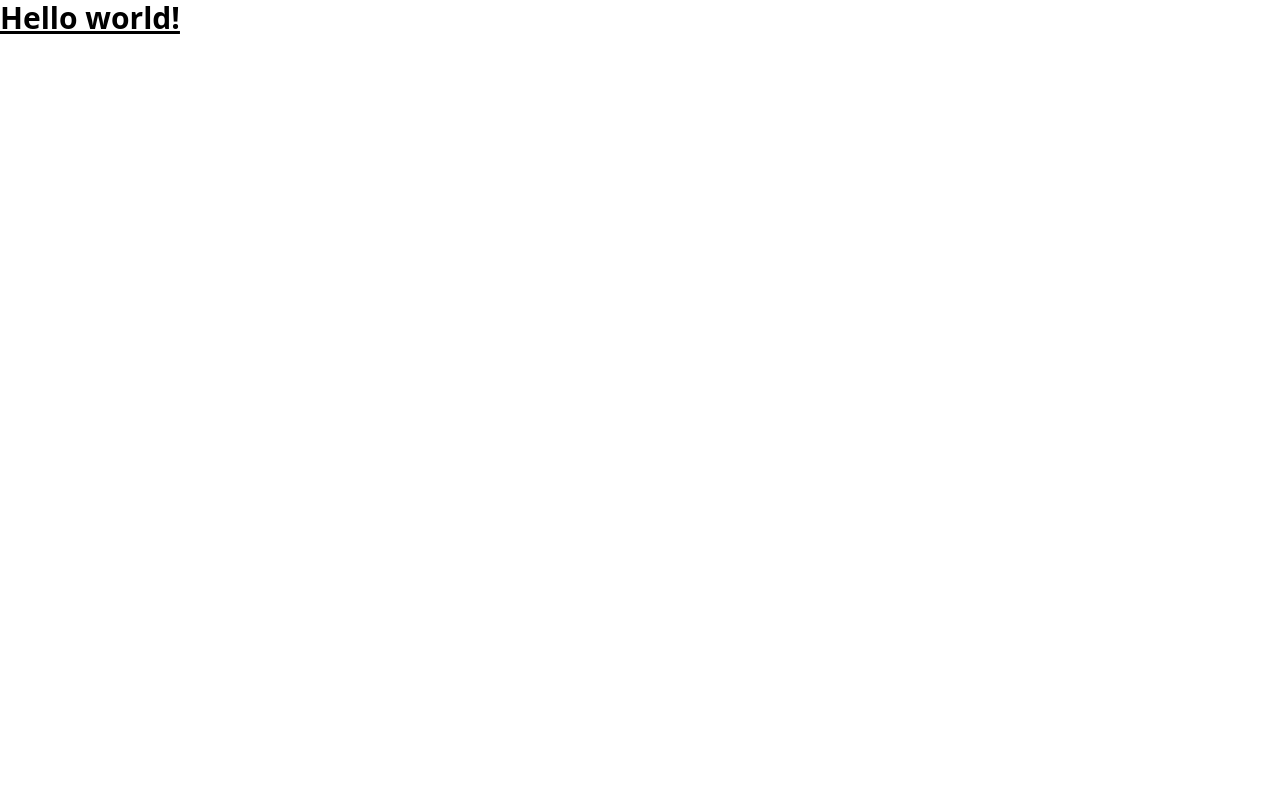
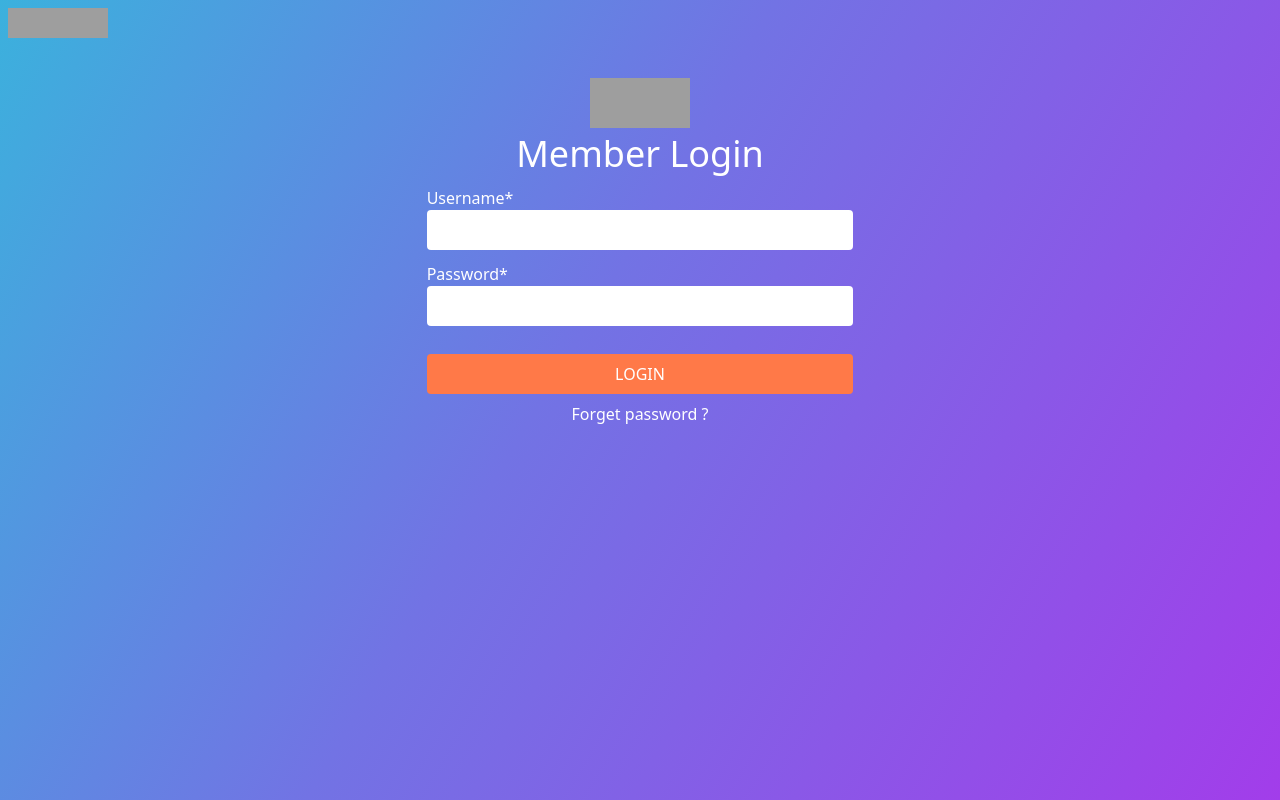
Before and after one commit to saqib19x/QA_new, a Next.js app: page / in a window 1280 px wide. Built offline with nearby package versions, Linux system fonts and the light colour scheme; grey boxes are pictures that could not be loaded.

Commit message:
ADD: login page

```diff
--- a/pages/index.js
+++ b/pages/index.js
@@ -1,7 +1,53 @@
+import Image from "next/image";
+import { useState } from "react";
+
 export default function Home() {
+
+  const [userId, setUserId] = useState()
+  const [password, setPassword] = useState()
+
   return (
-    <h1 className="text-3xl font-bold underline">
-      Hello world!
-    </h1>
-  )
+    <div className="w-full h-screen bg-first_linear bg-cover bg-center bg-no-repeat">
+      <div className="flex p-2">
+        <Image src="/images/sovi_logo.svg" width={100} height={30} alt="" />
+      </div>
+      <div className="w-4/12  mx-auto text-center mt-8">
+        <Image src="/images/user_icon.svg" width={100} height={50} alt="" />
+        <h1 className=" text-4xl text-white">Member Login</h1>
+        <form onSubmit={(e) => loginHandler(e)}>
+          <div className="w-full text-left my-3">
+            <label htmlFor="user" className=" text-white">
+              Username*
+            </label>{" "}
+            <br />
+            <input
+              type="text"
+              required
+              className="w-full p-2 rounded focus:outline-none"
+              value={userId}
+              onChange={(e) => setUserId(e.target.value)}
+            />
+          </div>
+          <div className="w-full text-left mb-3">
+            <label htmlFor="user" className=" text-white">
+              Password*
+            </label>{" "}
+            <br />
+            <input
+              type="password"
+              className="w-full p-2 rounded focus:outline-none"
+              value={password}
+              onChange={(e) => setPassword(e.target.value)}
+            />
+          </div>
+          <button className=" w-full bg-[#FF7948] rounded py-2 text-white mt-4">
+            LOGIN
+          </button>
+          <div className="text-white mt-2 cursor-pointer">
+            Forget password ?
+          </div>
+        </form>
+      </div>
+    </div>
+  );
 }
--- a/tailwind.config.js
+++ b/tailwind.config.js
@@ -4,7 +4,19 @@ module.exports = {
     "./components/**/*.{js,ts,jsx,tsx}",
   ],
   theme: {
-    extend: {},
+    extend: {
+      backgroundImage: {
+        first_linear:
+          "linear-gradient(120.48deg, #3BB1DD 0%, #7273E4 44.37%, #A23DEA 100%)",
+        form_bg: "linear-gradient(360deg, #BAA09F -12.54%, #7C6C6C 99.99%); ",
+      },
+      colors: {
+        "prime-red": "#fa5853",
+      },
+      boxShadow: {
+        shad_prime: "rgba(0, 0, 0, 0.24) 0px 3px 8px",
+      },
+    }
   },
   plugins: [],
 }
```
